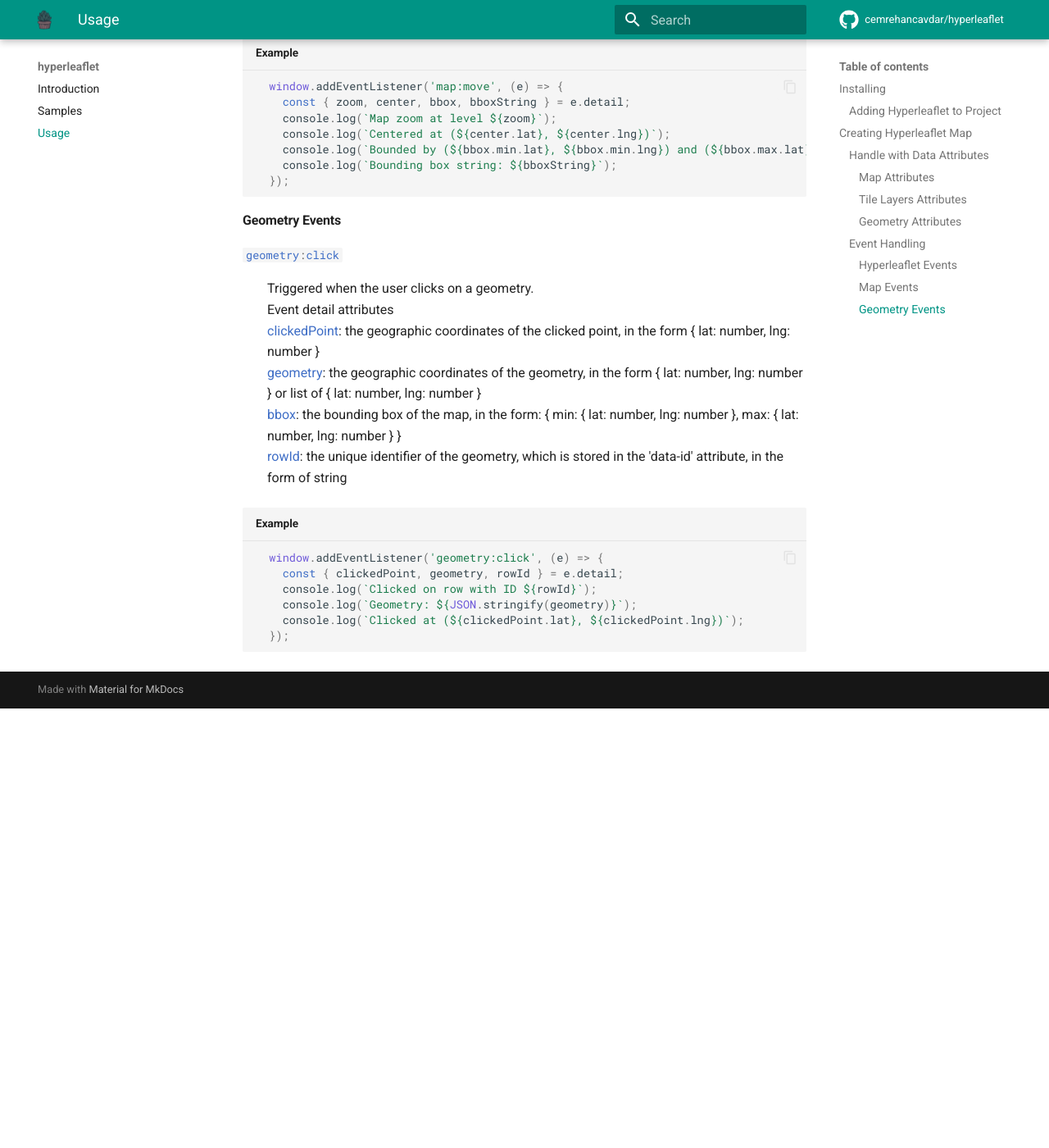
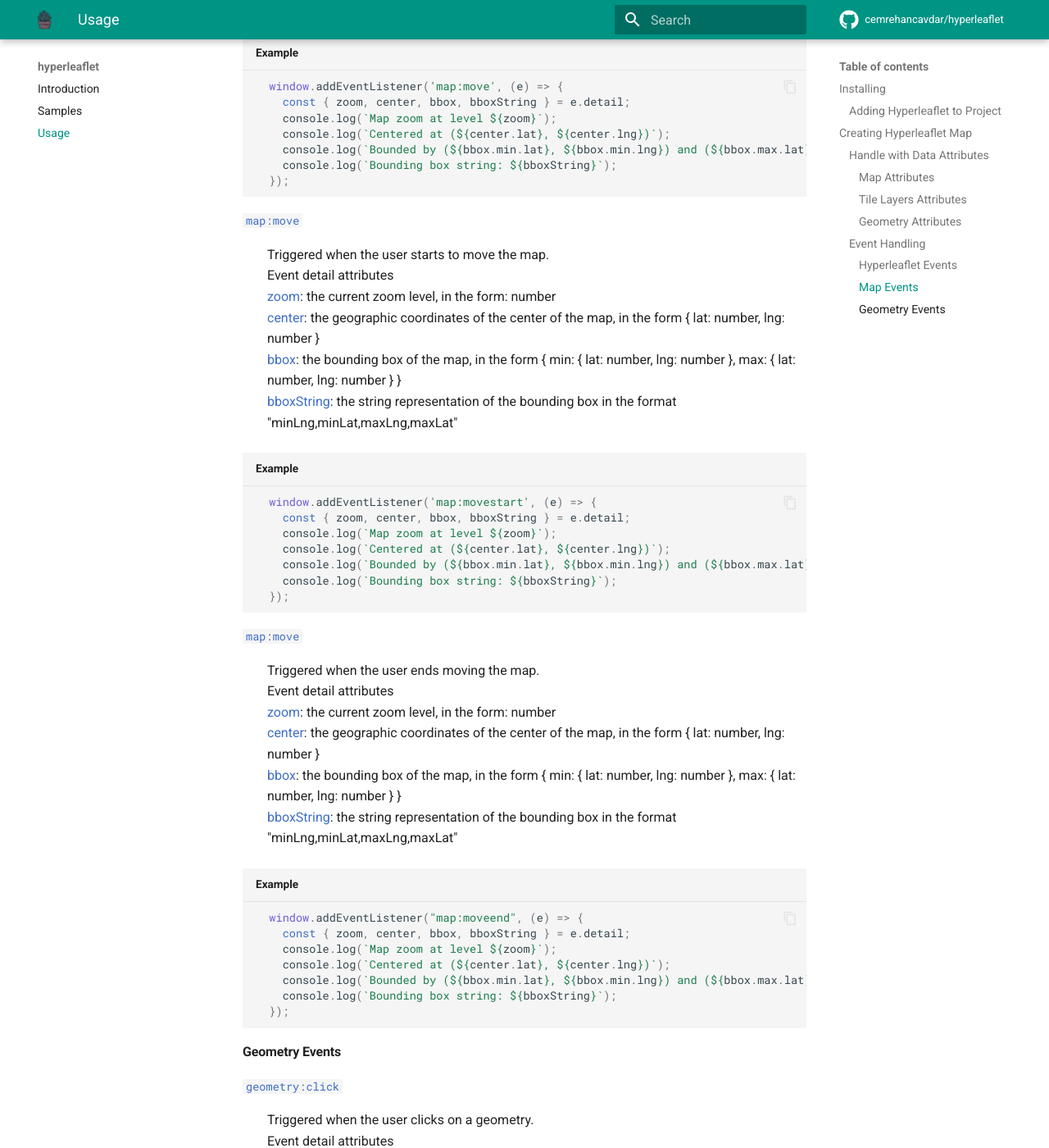
Before and after one commit to cemrehancavdar/hyperleaflet, an MkDocs documentation site: the page built from docs/docs/usage.md, in a window 1280 px wide and 1400 px high, scrolled down 6851 px. Shown: the whole window at 82% size. Built offline with MkDocs 1.6.1 and Material for MkDocs 9.7.7, drawn with Linux system fonts in a browser that asks for light colours; comment, search, counter and statistics services are not loaded; before the commit the page ends 7715 px from its top, so only the background shows below that.

Commit message:
feat: movestart and moveend implemented

````diff
--- a/docs/docs/usage.md
+++ b/docs/docs/usage.md
@@ -286,6 +286,42 @@
       console.log(`Bounding box string: ${bboxString}`);
     });
   ```
+`#!css map:move`
+
+: Triggered when the user starts to move the map. <br>
+  Event detail attributes <br>
+  <span style="color: var(--md-code-hl-keyword-color)">zoom</span>:  the current zoom level, in the form: number <br>
+  <span style="color: var(--md-code-hl-keyword-color)">center</span>: the geographic coordinates of the center of the map, in the form { lat: number, lng: number } <br>
+  <span style="color: var(--md-code-hl-keyword-color)">bbox</span>: the bounding box of the map, in the form { min: { lat: number, lng: number }, max: { lat: number, lng: number } } <br>
+  <span style="color: var(--md-code-hl-keyword-color)">bboxString</span>: the string representation of the bounding box in the format "minLng,minLat,maxLng,maxLat"
+
+  ```js title="Example"
+    window.addEventListener('map:movestart', (e) => {
+      const { zoom, center, bbox, bboxString } = e.detail;
+      console.log(`Map zoom at level ${zoom}`);
+      console.log(`Centered at (${center.lat}, ${center.lng})`);
+      console.log(`Bounded by (${bbox.min.lat}, ${bbox.min.lng}) and (${bbox.max.lat}, ${bbox.max.lng})`);
+      console.log(`Bounding box string: ${bboxString}`);
+    });
+  ```
+`#!css map:move`
+
+: Triggered when the user ends moving the map. <br>
+  Event detail attributes <br>
+  <span style="color: var(--md-code-hl-keyword-color)">zoom</span>:  the current zoom level, in the form: number <br>
+  <span style="color: var(--md-code-hl-keyword-color)">center</span>: the geographic coordinates of the center of the map, in the form { lat: number, lng: number } <br>
+  <span style="color: var(--md-code-hl-keyword-color)">bbox</span>: the bounding box of the map, in the form { min: { lat: number, lng: number }, max: { lat: number, lng: number } } <br>
+  <span style="color: var(--md-code-hl-keyword-color)">bboxString</span>: the string representation of the bounding box in the format "minLng,minLat,maxLng,maxLat"
+
+  ```js title="Example"
+    window.addEventListener("map:moveend", (e) => {
+      const { zoom, center, bbox, bboxString } = e.detail;
+      console.log(`Map zoom at level ${zoom}`);
+      console.log(`Centered at (${center.lat}, ${center.lng})`);
+      console.log(`Bounded by (${bbox.min.lat}, ${bbox.min.lng}) and (${bbox.max.lat}, ${bbox.max.lng})`);
+      console.log(`Bounding box string: ${bboxString}`);
+    });
+  ```
 
 #### Geometry Events
 
````
Also changed, not shown: 1 other file.
